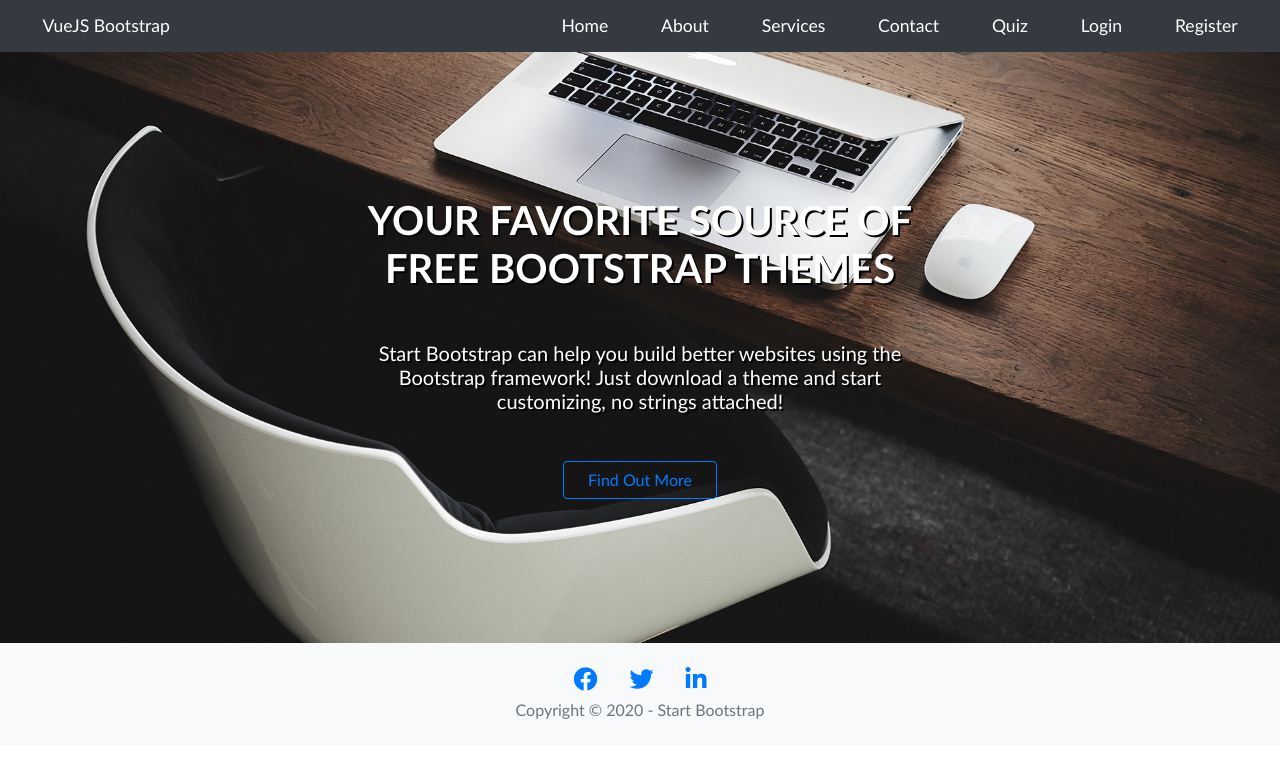
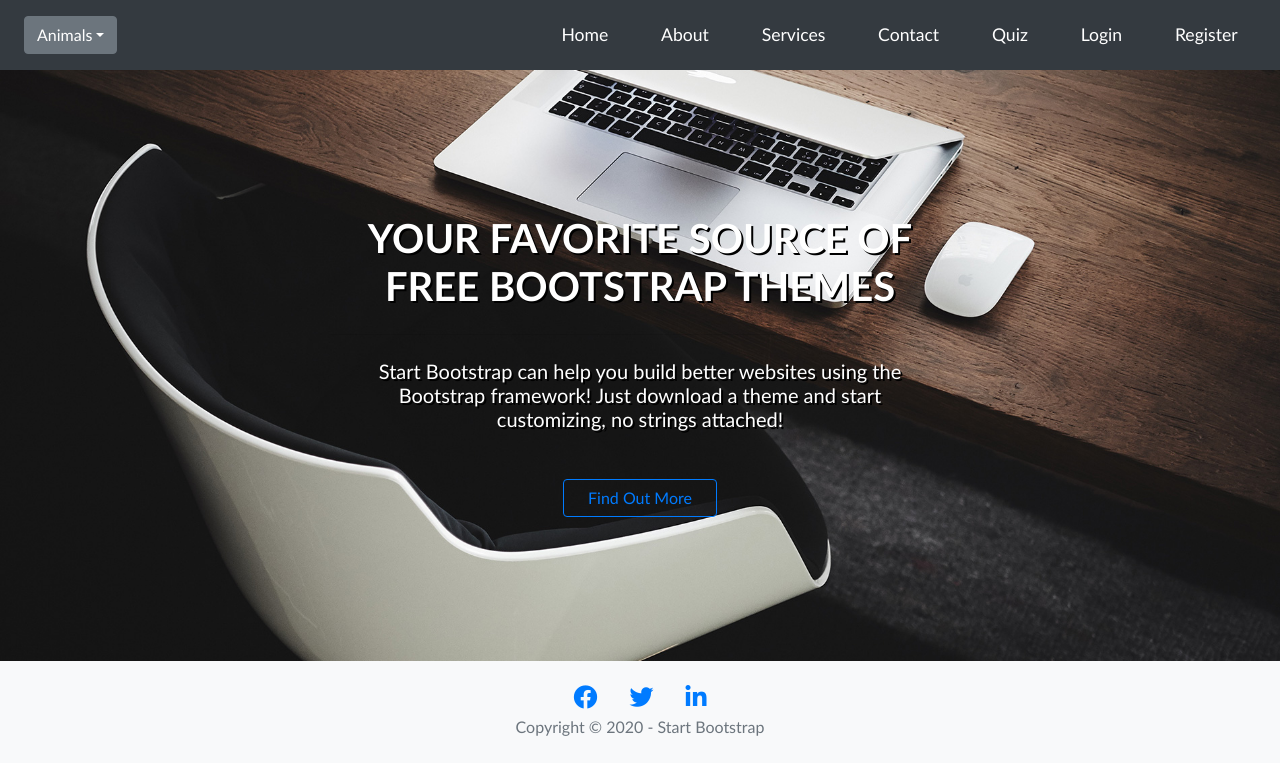
Before and after one commit to DeviousRio/vue-bootstrap, a Vue app: page /quiz in a window 1280 px wide. Shown: the top 774 px of the page. Built offline with nearby package versions, Linux system fonts and the light colour scheme.

Commit message:
Added Animals Components

```diff
--- a/package.json
+++ b/package.json
@@ -12,7 +12,8 @@
     "core-js": "^3.4.4",
     "lodash": "^4.17.15",
     "vue": "^2.6.10",
-    "vue-router": "^3.1.5"
+    "vue-router": "^3.1.5",
+    "vuex": "^3.1.2"
   },
   "devDependencies": {
     "@vue/cli-plugin-babel": "^4.1.0",
--- a/src/components/Navigation.vue
+++ b/src/components/Navigation.vue
@@ -1,7 +1,14 @@
 <template>
   <div>
     <b-navbar toggleable="lg" type="dark" variant="dark">
-      <b-navbar-brand href="/">VueJS Bootstrap</b-navbar-brand>
+      <!-- <b-navbar-brand href="/">VueJS Bootstrap</b-navbar-brand> -->
+      <div>
+        <b-dropdown id="dropdown-1" text="Animals" class="m-md-2"  size="md">
+          <b-dropdown-item><router-link to="/cats" class="blue-link">Cats</router-link></b-dropdown-item>
+          <b-dropdown-item><router-link to="/dogs" class="blue-link">Dogs</router-link></b-dropdown-item>
+          <b-dropdown-item><router-link to="/pets" class="blue-link">Pets</router-link></b-dropdown-item>
+        </b-dropdown>
+      </div>
 
       <b-navbar-toggle target="nav-collapse"></b-navbar-toggle>
 
@@ -31,13 +38,17 @@
 <style scoped>
 a {
   text-decoration: none;
-  color: #FFF;
+  color: #fff;
   margin: 0 1.5em;
   font-size: 1.1em;
 }
 
 a:hover {
   text-decoration: none;
-  color: #007BFF;
+  color: #007bff;
+}
+
+.blue-link {
+  color: #007bff;
 }
 </style>
--- a/src/main.js
+++ b/src/main.js
@@ -1,6 +1,7 @@
 import Vue from 'vue';
 import App from './App.vue';
 import router from './router';
+import store from './store';
 import { BootstrapVue } from 'bootstrap-vue';
 import 'bootstrap/dist/css/bootstrap.css';
 import 'bootstrap-vue/dist/bootstrap-vue.css';
@@ -12,5 +13,6 @@
 
 new Vue({
   router,
+  store,
   render: h => h(App),
 }).$mount('#app')
--- /dev/null
+++ b/src/store.js
@@ -0,0 +1,16 @@
+import Vue from 'vue';
+import Vuex from 'vuex';
+
+Vue.use(Vuex);
+
+export default new Vuex.Store({
+    state: {
+
+    },
+    mutations: {
+
+    },
+    actions: {
+
+    }
+});
--- /dev/null
+++ b/src/views/Cats.vue
@@ -0,0 +1,3 @@
+<template>
+    <h1 class="text-center">Cats</h1>
+</template>
--- /dev/null
+++ b/src/views/Dogs.vue
@@ -0,0 +1,3 @@
+<template>
+    <h1 class="text-center">Dogs</h1>
+</template>
--- /dev/null
+++ b/src/views/Pets.vue
@@ -0,0 +1,3 @@
+<template>
+    <h1 class="text-center">Pets</h1>
+</template>
```
Also changed, not shown: src/router.js (+7 -1 lines), 1 other file (tests, documents, lock files or other folders).
